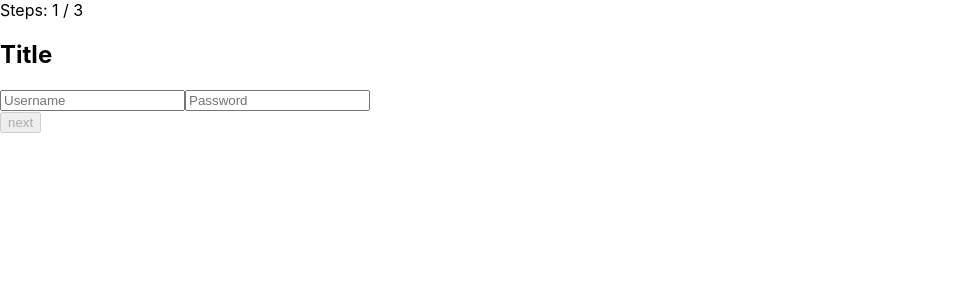
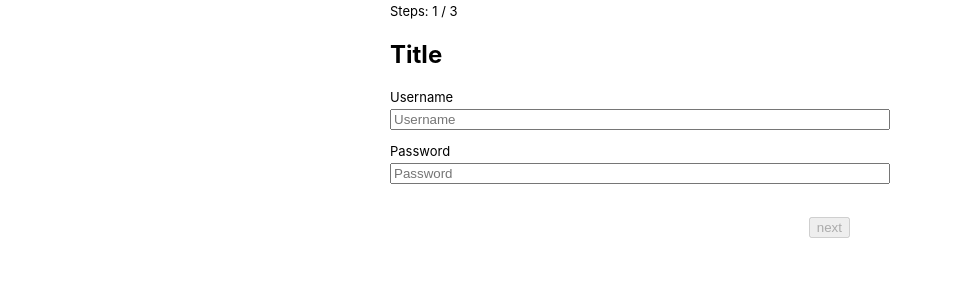
Before and after one commit to AgonIdrizi/multi-step-form, a React (Create React App) app: page / in a window 1280 px wide. Shown: the top 300 px of the page, without its empty margins (0-953 px from the left). Built offline with nearby package versions, Linux system fonts and the light colour scheme.

Commit message:
add label, erro component, change style

```diff
--- /dev/null
+++ b/src/components/FormContainer/ErrorMessage/ErrorMessage.css
@@ -0,0 +1,5 @@
+.errorMsg {
+  font-size: 12px;
+  color: red;
+  height: 13px;
+}
--- /dev/null
+++ b/src/components/FormContainer/ErrorMessage/ErrorMessage.js
@@ -0,0 +1,13 @@
+import React from "react";
+import { connect, getIn } from "formik";
+
+import "./ErrorMessage.css";
+
+const ErrorMessage = props => {
+  // All FormikProps available on props.formik!
+  const error = getIn(props.formik.errors, props.name);
+  const touch = getIn(props.formik.touched, props.name);
+  return <div className="errorMsg">{touch && error ? error : null}</div>
+};
+
+export default connect(ErrorMessage);
--- /dev/null
+++ b/src/components/FormContainer/Form/Form.css
@@ -0,0 +1,4 @@
+form {
+  display: flex;
+  flex-direction: column;
+}
--- a/src/components/FormContainer/Form/Form.js
+++ b/src/components/FormContainer/Form/Form.js
@@ -1,6 +1,10 @@
 import React, { useState } from 'react';
-import { Formik, Form, Field, ErrorMessage } from 'formik';
+import { Formik, Form, Field } from 'formik';
 import Input from '../Input/Input';
+import Label from '../Label/Label';
+import ErrorMessage from '../ErrorMessage/ErrorMessage';
+import { upperCaseFirstLetter } from '../../../utility/helpers';
+import './Form.css';
 
 
 
@@ -27,19 +31,20 @@ const FormComponent = ({schema, fields, formNumber, handleFormFieldChanges, hand
           <Form>
             { Object.keys(localFormFields).map((field, id )=> (
               <>
+              <Label key={field} name={upperCaseFirstLetter(field)}  />
               <Field
                 key={field + id}
                 id={field}
-                label={field.charAt(0).toUpperCase() + field.slice(1)}
+                label={upperCaseFirstLetter(field)}
                 name={field}
                 onChange={(e) => {
                   handleFormFieldChanges(formNumber, {...props.values, [`${field}`]: e.target.value})
                   props.handleChange(e)
                 }}
-                placeholder={field.charAt(0).toUpperCase() + field.slice(1)}
+                placeholder={upperCaseFirstLetter(field)}
                 component={Input}
               />
-              <ErrorMessage key={field - id} name={field} />
+              <ErrorMessage key={field - id} name={field}  />
               </>
             ))}
             {handleValidity(props.isValid, props.values)}
--- /dev/null
+++ b/src/components/FormContainer/FormContainer.css
@@ -0,0 +1,31 @@
+.FormContainer {
+  width: 500px;
+  margin-right: auto;
+  margin-left: auto;
+}
+
+.steps {
+
+}
+
+.stepButtons {
+  display: flex;
+  justify-content: space-between;
+  margin-top: 20px;
+  margin-left: 40px;
+  margin-right: 40px;
+}
+
+.nextButton {
+  display: flex;
+  justify-content: flex-end;
+  margin-top: 20px;
+  margin-right: 40px;
+}
+
+.backButton {
+  display: flex;
+  justify-content: flex-start;
+  margin-top: 20px;
+  margin-left: 40px;
+}
--- a/src/components/FormContainer/FormContainer.js
+++ b/src/components/FormContainer/FormContainer.js
@@ -1,109 +1,123 @@
-import React, { useState, useEffect } from 'react';
-import Form from './Form/Form';
-import * as yup from 'yup';
+import React, { useState, useEffect } from "react";
+import Form from "./Form/Form";
+import * as yup from "yup";
+import './FormContainer.css'
 
 const schema1 = yup.object({
-  username: yup
-    .string()
-    .required()
-    .min(3),
+  username: yup.string().required().min(3),
   password: yup
     .string()
-    .required('No password provided.')
-    .min(8, 'Password is too short - should be 8 chars minimum.')
-    .matches(/[a-zA-Z]/, "Password must be aplhanumeric.")
-})
+    .required("No password provided.")
+    .min(8, "Password is too short - should be 8 chars minimum.")
+    .matches(/[a-zA-Z]/, "Password must be aplhanumeric."),
+});
 
 const schema2 = yup.object({
-  address: yup
-    .string()
-    .required()
-    .min(3),
-  city: yup
-    .string()
-    .required('city is required.')
-    .min(2)
-    .max(20)
-
-})
+  address: yup.string().required().min(3),
+  city: yup.string().required("city is required.").min(2).max(20),
+});
 
 const schema3 = yup.object({
-  phone: yup
-    .string()
-    .required()
-    .min(3)
-    .max(9)
-})
-const schemaArray=[schema1, schema2, schema3]
-
+  phone: yup.string().required().min(3).max(9),
+});
+const schemaArray = [schema1, schema2, schema3];
 
 const FormContainer = () => {
-  const [stepSelected, setStepSelected] = useState(0)
-  const [formsValidityObj, setFormsValidityObj] = useState({})
+  const [stepSelected, setStepSelected] = useState(0);
+  const [formsValidityObj, setFormsValidityObj] = useState({});
 
   useEffect(() => {
-    let formsObject = {}
+    let formsObject = {};
     schemaArray.map((schema, id) => {
-      let fieldsObject = {}
-      Object.keys(schema.fields).map(elem => fieldsObject[elem] = "")
-      formsObject[id] = {valid: false, fields: fieldsObject }
-    })
-    setFormsValidityObj(formsObject)
-  }, [])
-
+      let fieldsObject = {};
+      Object.keys(schema.fields).map((elem) => (fieldsObject[elem] = ""));
+      formsObject[id] = { valid: false, fields: fieldsObject };
+    });
+    setFormsValidityObj(formsObject);
+  }, []);
 
   const handleFormValidity = (isValid, formNumber, fieldValues) => {
-    setFormsValidityObj({...formsValidityObj, [`${formNumber}`]: {valid: isValid, fields: fieldValues}})
-  }
+    setFormsValidityObj({
+      ...formsValidityObj,
+      [`${formNumber}`]: { valid: isValid, fields: fieldValues },
+    });
+  };
 
   const handleFormFieldChanges = (formNumber, fieldValues) => {
-    setFormsValidityObj({...formsValidityObj, [`${formNumber}`]: {valid: formsValidityObj[`${formNumber}`].valid, fields: fieldValues}})
-  }
+    setFormsValidityObj({
+      ...formsValidityObj,
+      [`${formNumber}`]: {
+        valid: formsValidityObj[`${formNumber}`].valid,
+        fields: fieldValues,
+      },
+    });
+  };
 
   const onBackButtonHandler = () => {
-    setStepSelected(stepSelected - 1)
-  }
+    setStepSelected(stepSelected - 1);
+  };
 
   const onNextButtonHandler = () => {
-    if (formsValidityObj[`${stepSelected}`]) setStepSelected(stepSelected + 1)
-  }
+    if (formsValidityObj[`${stepSelected}`]) setStepSelected(stepSelected + 1);
+  };
 
   const displayBackNextButtons = () => {
-    if(stepSelected === 0) {
-      return (<button disabled={!formsValidityObj[`${stepSelected}`].valid} onClick={onNextButtonHandler}>next</button>)
+    if (stepSelected === 0) {
+      return (
+        <div className="nextButton">
+          <button
+            disabled={!formsValidityObj[`${stepSelected}`].valid}
+            onClick={onNextButtonHandler}
+          >
+            next
+          </button>
+        </div>
+      );
     }
 
-    if(stepSelected !== 0 && stepSelected !== schemaArray.length -1) {
+    if (stepSelected !== 0 && stepSelected !== schemaArray.length - 1) {
       return (
-            <>
-              <button onClick={onBackButtonHandler}>back</button>
-              <button disabled={!formsValidityObj[`${stepSelected}`].valid} onClick={onNextButtonHandler}>next</button>
-            </>
-      )
-
+        <div className="stepButtons">
+          <button onClick={onBackButtonHandler}>back</button>
+          <button
+            disabled={!formsValidityObj[`${stepSelected}`].valid}
+            onClick={onNextButtonHandler}
+          >
+            next
+          </button>
+        </div>
+      );
     }
-    if(stepSelected === schemaArray.length-1) {
-      return (<button onClick={onBackButtonHandler}>back</button>)
-
+    if (stepSelected === schemaArray.length - 1) {
+      return (
+        <div className="backButton">
+          <button onClick={onBackButtonHandler}>back</button>
+        </div>
+      );
     }
-  }
+  };
 
   if (Object.keys(formsValidityObj).length === 0) return null;
   return (
-    <div>
-      <span>Steps: {stepSelected+1} / {Object.keys(formsValidityObj).length}</span>
-      { Object.keys(formsValidityObj).map(elem =>
-          stepSelected === Number(elem) &&( <Form
-          schema={schemaArray[stepSelected]}
-          fields={{...formsValidityObj[stepSelected].fields}}
-          formNumber={stepSelected}
-          handleFormFieldChanges={handleFormFieldChanges}
-          handleFormValidity={handleFormValidity}
-          /> )
+    <div className="FormContainer">
+      <span className="steps">
+        Steps: {stepSelected + 1} / {Object.keys(formsValidityObj).length}
+      </span>
+      {Object.keys(formsValidityObj).map(
+        (elem) =>
+          stepSelected === Number(elem) && (
+            <Form
+              schema={schemaArray[stepSelected]}
+              fields={{ ...formsValidityObj[stepSelected].fields }}
+              formNumber={stepSelected}
+              handleFormFieldChanges={handleFormFieldChanges}
+              handleFormValidity={handleFormValidity}
+            />
+          )
       )}
       {displayBackNextButtons()}
     </div>
   );
-}
+};
 
 export default FormContainer;
--- /dev/null
+++ b/src/components/FormContainer/Input/Input.css
@@ -0,0 +1,3 @@
+input {
+  margin-top: 0px;
+}
--- a/src/components/FormContainer/Input/Input.js
+++ b/src/components/FormContainer/Input/Input.js
@@ -1,4 +1,5 @@
 import React from 'react';
+import './Input.css'
 
 const Input = ({ field, form, ...props }) => {
   return ( <input {...field} {...props}  />);
--- /dev/null
+++ b/src/components/FormContainer/Label/Label.css
@@ -0,0 +1,4 @@
+span {
+  margin-bottom: 4px;
+  font-size: 13px;
+}
--- /dev/null
+++ b/src/components/FormContainer/Label/Label.js
@@ -0,0 +1,12 @@
+import React from 'react';
+import './Label.css';
+
+const Label = ({name}) => {
+  return (
+    <span>
+      {name}
+    </span>
+  );
+}
+
+export default Label;
--- /dev/null
+++ b/src/utility/helpers.js
@@ -0,0 +1,3 @@
+export const upperCaseFirstLetter = (string) => {
+  return string.charAt(0).toUpperCase() + string.slice(1);
+}
```
